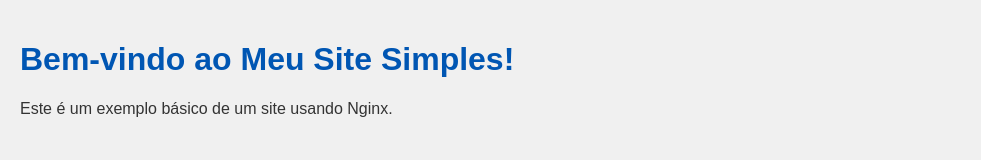
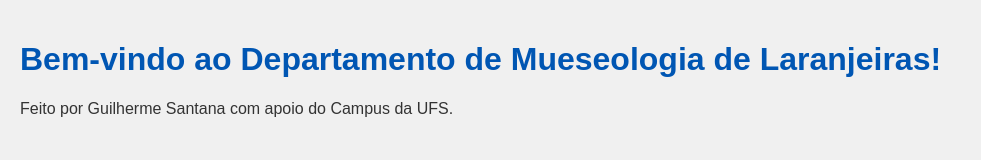
Before and after one commit to GuilhermeSantana68/lab-redes, a plain HTML site: page index.html in a window 1280 px wide. Shown: the whole page, without its empty margins (0-981 px from the left). Drawn offline with Linux system fonts and the light colour scheme.

Commit message:
Update index.html

```diff
--- a/index.html
+++ b/index.html
@@ -7,7 +7,7 @@
     <link rel="stylesheet" href="style.css">
 </head>
 <body>
-    <h1>Bem-vindo ao Meu Site Simples!</h1>
-    <p>Este é um exemplo básico de um site usando Nginx.</p>
+    <h1>Bem-vindo ao Departamento de Mueseologia de Laranjeiras!</h1>
+    <p>Feito por Guilherme Santana com apoio do Campus da UFS.</p>
 </body>
 </html>
```
